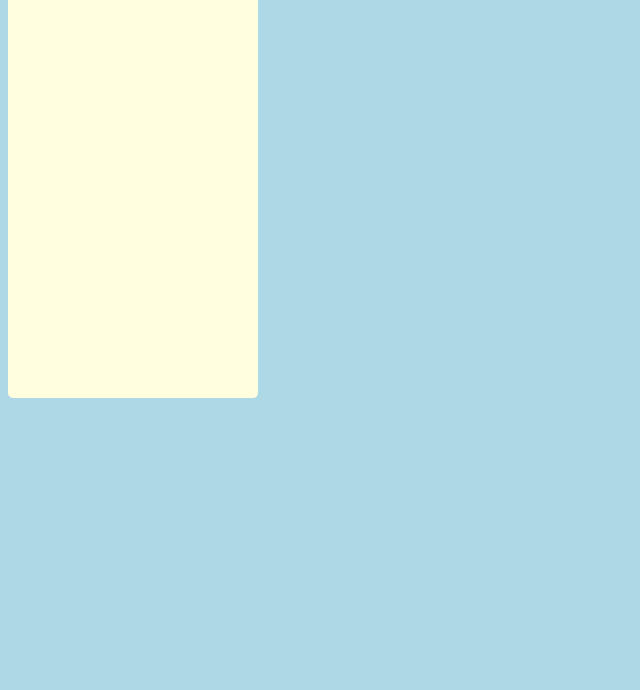
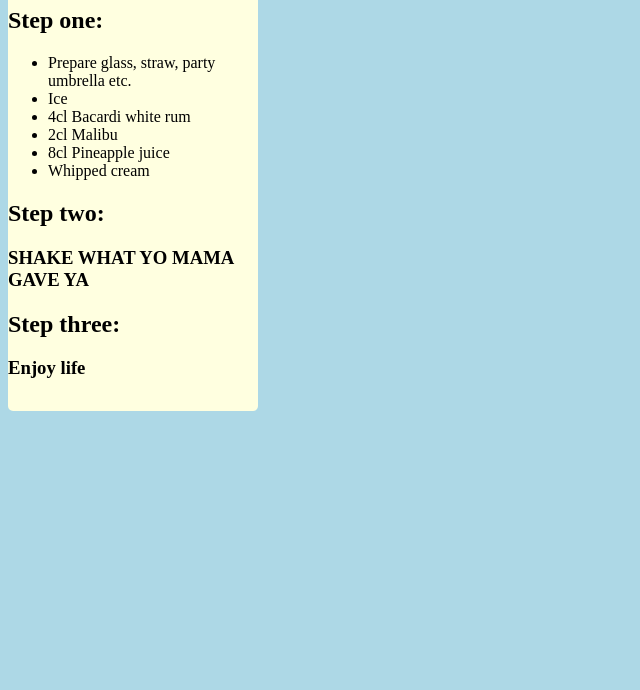
Before and after one commit to mariepahuus/matima, a plain HTML site: page index.html in a window 1280 px wide. Shown: the part 110-800 px from the top of the page, without its empty margins (0-640 px from the left). Drawn offline with nearby package versions, Linux system fonts and the light colour scheme; files that its build step writes are made by us from their sources.

Commit message:
hahahahahah forkert mappe

```diff
--- a/index.html
+++ b/index.html
@@ -13,7 +13,36 @@
 <body>
     <main>
         <div id="box_1"></div>
-        <div id="box_2"></div>
+        <div id="box_2">
+         <h1> PINA COLADA BITCHES </h1>
+                <h2> Step one: </h2>
+                <ul>
+                    <li>
+                        Prepare glass, straw, party umbrella etc.
+                    </li>
+                    <li>
+                        Ice
+                    </li>
+                    <li>
+                        4cl Bacardi white rum
+                    </li>
+                    <li>
+                        2cl Malibu
+                    </li>
+                    <li>
+                        8cl Pineapple juice
+                    </li>
+                    <li>
+                        Whipped cream
+                    </li>
+
+                </ul>
+                <h2> Step two: </h2>
+                <h3> SHAKE WHAT YO MAMA GAVE YA </h3>
+                <h2> Step three: </h2>
+                <h3> Enjoy life </h3>
+                </div>
+            </div>
         <div id="box_3"></div>
     </main>
 </body>
```
